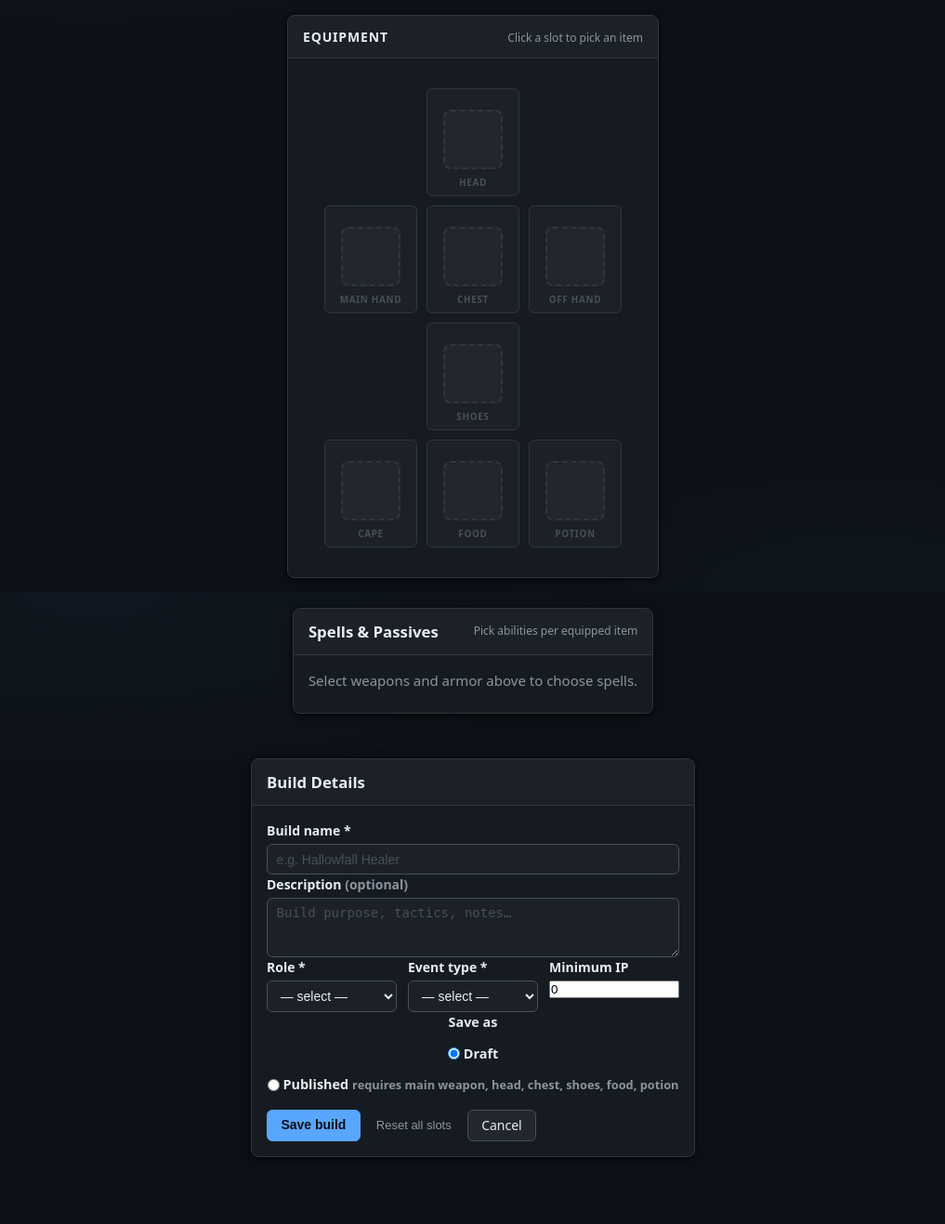
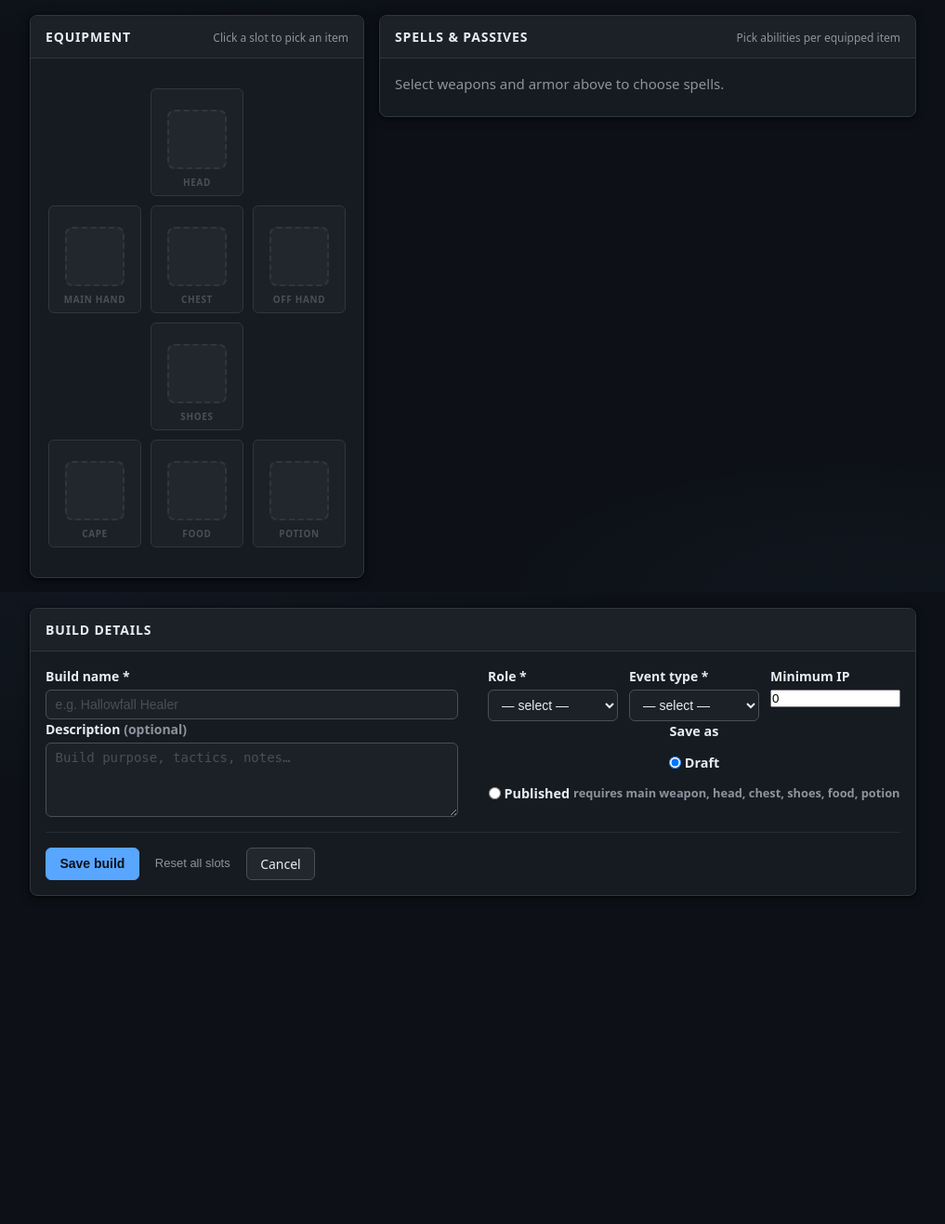
Before and after one commit to Mantux-ops/IronkeepV2, a Python web app: template app/templates/build_editor.html in a window 1280 px wide. Shown: the part 163-1480 px from the top of the page at 93% size, without its empty margins (131-1148 px from the left). After the commit the page ends 1127 px from the top, so only its background shows below. Run offline with Jinja, Linux system fonts and the light colour scheme; the template is opened without the code that fills it, so the values that code supplies are empty.

Commit message:
Redesign build editor layout: two-column grid, grouped spells panel, wider details card
Co-authored-by: Cursor <cursoragent@cursor.com>

```diff
--- a/app/static/css/build_editor.css
+++ b/app/static/css/build_editor.css
@@ -62,22 +62,44 @@
 
 /* ── Page wrapper ───────────────────────────────────────── */
 
+/* Two-column workspace: equipment (left) + spells (right) on the top row,
+   build details spanning the full width below. Collapses to a single column
+   on narrow viewports. */
 .vbe-page {
-  display: flex;
-  flex-direction: column;
-  align-items: center;
+  display: grid;
+  grid-template-columns: minmax(300px, 360px) minmax(0, 1fr);
+  grid-template-areas:
+    "equip spells"
+    "meta  meta";
   gap: var(--space-4);
+  align-items: start;
+  max-width: 1080px;
+  margin: 0 auto;
   padding-bottom: var(--space-6);
+}
+
+.vbe-equip-panel  { grid-area: equip; }
+.vbe-spells-panel { grid-area: spells; }
+.vbe-meta-panel   { grid-area: meta; }
+
+@media (max-width: 860px) {
+  .vbe-page {
+    grid-template-columns: 1fr;
+    grid-template-areas:
+      "equip"
+      "spells"
+      "meta";
+  }
 }
 
 /* ── Equipment panel ────────────────────────────────────── */
 
 .vbe-equip-panel {
   width: 100%;
-  max-width: 400px;
 }
 
-.vbe-equip-panel .card-header {
+.vbe-equip-panel .card-header,
+.vbe-spells-panel .card-header {
   display: flex;
   align-items: baseline;
   justify-content: space-between;
@@ -85,7 +107,9 @@
   gap: var(--space-2);
 }
 
-.vbe-equip-panel .card-header__title {
+.vbe-equip-panel .card-header__title,
+.vbe-spells-panel .card-header__title,
+.vbe-meta-panel .card-header__title {
   font-size: var(--text-base);
   font-weight: 700;
   margin: 0;
@@ -773,8 +797,28 @@
 
 /* ── Phase 12.3: Save panel & metadata form ──────────────── */
 
-.vbe-meta-panel {
+/* Two-column details form: text fields left, taxonomy/status right. */
+.vbe-meta-grid {
+  display: grid;
+  grid-template-columns: 1fr 1fr;
+  gap: var(--space-1) var(--space-6);
+}
+
+@media (max-width: 720px) {
+  .vbe-meta-grid {
+    grid-template-columns: 1fr;
+  }
+}
+
+.vbe-meta-col {
+  display: flex;
+  flex-direction: column;
+}
+
+.vbe-actions {
   margin-top: var(--space-4);
+  padding-top: var(--space-4);
+  border-top: 1px solid var(--border-1, rgba(255, 255, 255, 0.08));
 }
 
 .vbe-meta-row {
@@ -872,26 +916,36 @@
 /* ── Build editor — spell picker rows ────────────────────── */
 
 .vbe-spells {
-  display: flex;
-  flex-direction: column;
+  display: grid;
+  grid-template-columns: repeat(auto-fit, minmax(240px, 1fr));
   gap: var(--space-3);
+  align-items: start;
+}
+
+.vbe-spell-group {
+  border: 1px solid var(--border-1, rgba(255, 255, 255, 0.08));
+  border-radius: 10px;
+  background: rgba(255, 255, 255, 0.02);
+  padding: var(--space-3);
 }
 
 .vbe-spell-group__title {
   font-size: 0.72rem;
   text-transform: uppercase;
   letter-spacing: 0.05em;
-  color: var(--text-muted);
-  font-weight: 600;
+  color: var(--text);
+  font-weight: 700;
   margin-bottom: var(--space-2);
+  padding-bottom: 6px;
+  border-bottom: 1px solid var(--border-1, rgba(255, 255, 255, 0.06));
 }
 
 .vbe-spell-row {
   display: grid;
-  grid-template-columns: 34px 120px 1fr;
+  grid-template-columns: 34px 74px 1fr;
   align-items: center;
   column-gap: var(--space-2);
-  margin-bottom: 6px;
+  padding: 3px 0;
 }
 
 .vbe-spell-row__icon {
@@ -904,12 +958,20 @@
 }
 
 .vbe-spell-row__label {
-  font-size: 0.8rem;
+  font-size: 0.75rem;
   color: var(--text-muted);
+  white-space: nowrap;
+  overflow: hidden;
+  text-overflow: ellipsis;
 }
 
 .vbe-spell-row__select {
   width: 100%;
+}
+
+/* Empty hint centered in the spells panel */
+#vbe-spells-empty {
+  grid-column: 1 / -1;
 }
 
 /* ── Build detail — spell / passive icon row ─────────────── */
--- a/app/templates/build_editor.html
+++ b/app/templates/build_editor.html
@@ -94,6 +94,9 @@
       </div>
       <div class="card-body">
 
+        <div class="vbe-meta-grid">
+          <!-- Left column: identity -->
+          <div class="vbe-meta-col">
             <div class="form-group">
               <label for="vbe-name">Build name <span class="form-required">*</span></label>
               <input type="text" id="vbe-name" name="name" required
@@ -104,11 +107,23 @@
 
             <div class="form-group">
               <label for="vbe-description">Description <em>(optional)</em></label>
-          <textarea id="vbe-description" name="description" rows="2"
+              <textarea id="vbe-description" name="description" rows="4"
                         maxlength="1000"
                         placeholder="Build purpose, tactics, notes…">{{ initial_description or '' }}</textarea>
             </div>
 
+            {% if edit_build %}
+            <div class="form-group">
+              <label for="vbe-change-summary">Change summary <em>(optional)</em></label>
+              <input type="text" id="vbe-change-summary" name="change_summary"
+                     value="" maxlength="300"
+                     placeholder="What changed in this version?">
+            </div>
+            {% endif %}
+          </div>
+
+          <!-- Right column: taxonomy + status -->
+          <div class="vbe-meta-col">
             <div class="vbe-meta-row">
               <div class="form-group">
                 <label for="vbe-role">Role <span class="form-required">*</span></label>
@@ -141,15 +156,6 @@
               </div>
             </div>
 
-        {% if edit_build %}
-        <div class="form-group">
-          <label for="vbe-change-summary">Change summary <em>(optional)</em></label>
-          <input type="text" id="vbe-change-summary" name="change_summary"
-                 value="" maxlength="300"
-                 placeholder="What changed in this version?">
-        </div>
-        {% endif %}
-
             <!-- Status choice -->
             <div class="form-group vbe-status-group">
               <span class="vbe-status-label">Save as</span>
@@ -165,9 +171,11 @@
                 <em class="text-muted" style="font-size:0.8rem">requires main weapon, head, chest, shoes, food, potion</em>
               </label>
             </div>
+          </div>
+        </div>
 
-        <!-- Save actions -->
-        <div class="action-bar" style="margin-top:var(--space-4)">
+        <!-- Save actions (full width) -->
+        <div class="action-bar vbe-actions">
           <button type="submit" class="btn btn-primary" id="vbe-save-btn">
             {% if edit_build %}Save as new version{% else %}Save build{% endif %}
           </button>
```
Lines whose indentation alone changed are shown as unchanged.
